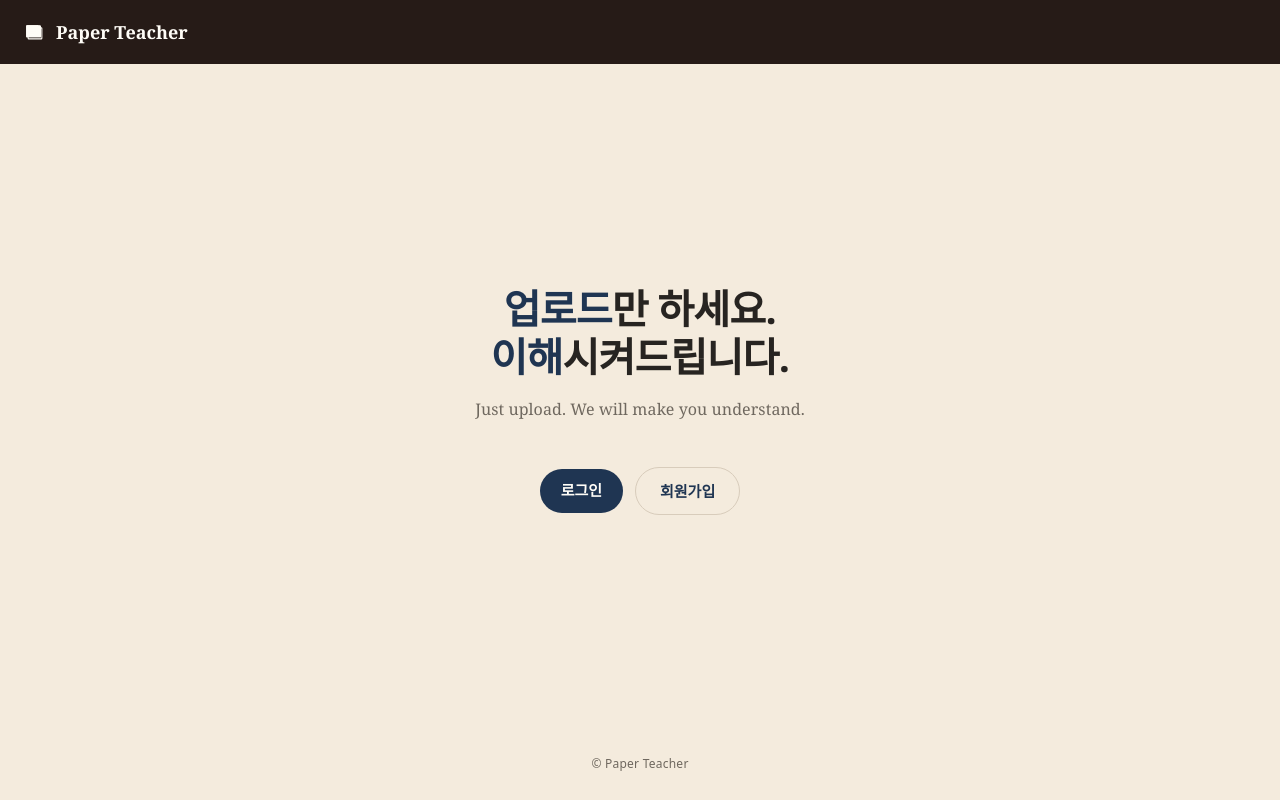
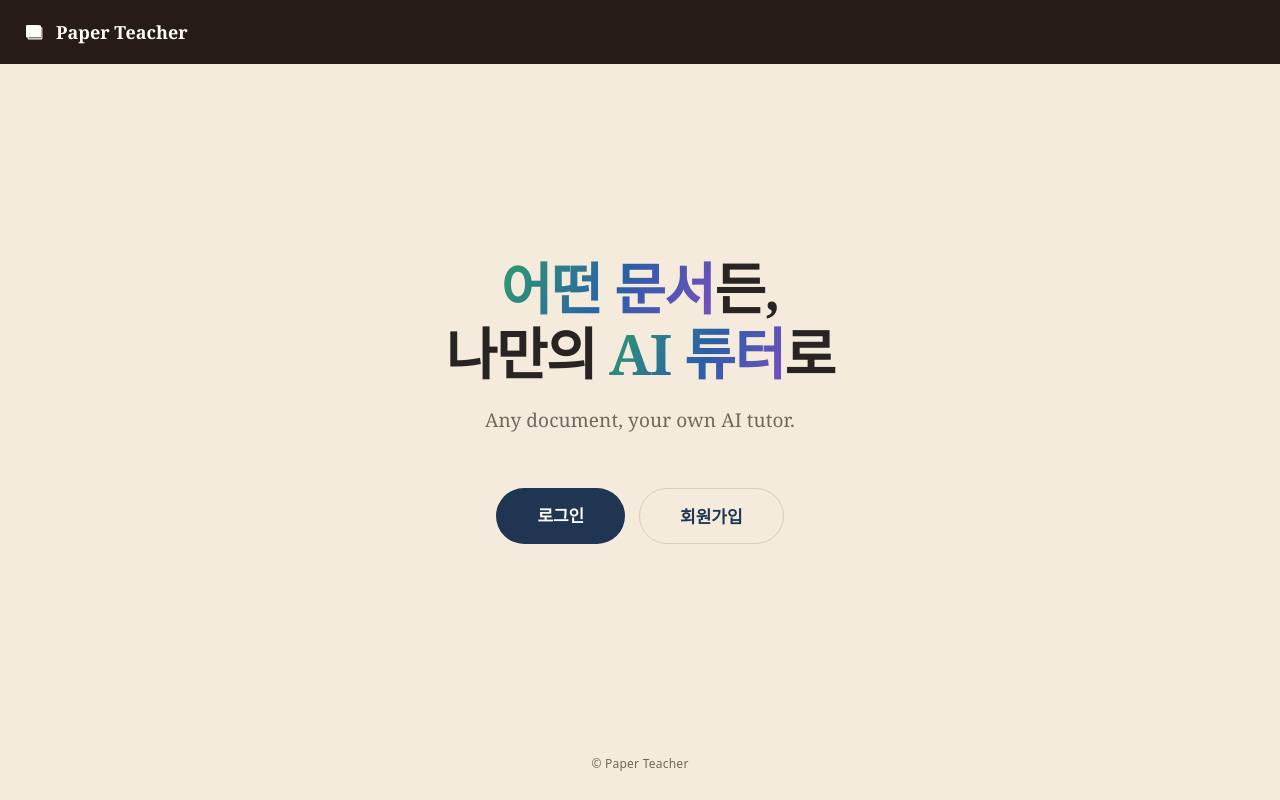
Before and after one commit to team-ymc/app, a React (Vite) app in the folder fe/: page / in a window 1280 px wide. Built offline with nearby package versions, Linux system fonts and the light colour scheme; no server answers; a web font is replaced by a local one.

Commit message:
[YMC-330] feat(fe): 랜딩 문구·히어로 확대, 로그인 후 내 서재로 버튼 노출

```diff
--- a/fe/src/routes/LandingPage.tsx
+++ b/fe/src/routes/LandingPage.tsx
@@ -1,14 +1,20 @@
 import { useState } from 'react';
-import { Navigate } from 'react-router';
+import { useNavigate } from 'react-router';
 import { useAuth } from '../auth/AuthContext';
 import { Button } from '../design/components/Button';
 import { PaperStackMark } from '../design/components/PaperStackMark';
 
+const accentGradient = {
+  background: 'linear-gradient(120deg, #2E9E6B 0%, #2C5EAA 55%, #7C4DBE 100%)',
+  WebkitBackgroundClip: 'text',
+  backgroundClip: 'text',
+  color: 'transparent',
+} as const;
+
 export default function LandingPage() {
   const { status, startLogin, initialError } = useAuth();
+  const navigate = useNavigate();
   const [signupHover, setSignupHover] = useState(false);
-
-  if (status === 'authed') return <Navigate to="/library" replace />;
 
   return (
     <div
@@ -58,28 +64,28 @@ export default function LandingPage() {
           display: 'flex',
           flexDirection: 'column',
           alignItems: 'center',
-          gap: '36px',
+          gap: '44px',
           padding: '32px',
-          maxWidth: '480px',
+          maxWidth: '760px',
           textAlign: 'center',
           position: 'relative',
         }}
       >
-        <div style={{ display: 'flex', flexDirection: 'column', gap: '16px', fontFamily: 'var(--font-serif)', color: 'var(--color-text-heading)' }}>
+        <div style={{ display: 'flex', flexDirection: 'column', gap: '20px', fontFamily: 'var(--font-serif)', color: 'var(--color-text-heading)' }}>
           <div
             style={{
-              fontSize: 'var(--display-lg-size)',
-              fontWeight: 'var(--display-lg-weight)',
-              lineHeight: 'var(--display-lg-line)',
-              letterSpacing: 'var(--display-lg-tracking)',
+              fontSize: 'var(--hero-display-size)',
+              fontWeight: 'var(--hero-display-weight)',
+              lineHeight: 'var(--hero-display-line)',
+              letterSpacing: 'var(--hero-display-tracking)',
             }}
           >
-            <span style={{ color: 'var(--color-primary)' }}>업로드</span>만 하세요.
+            <span style={accentGradient}>어떤 문서</span>든,
             <br />
-            <span style={{ color: 'var(--color-primary)' }}>이해</span>시켜드립니다.
+            나만의 <span style={accentGradient}>AI 튜터</span>로
           </div>
-          <div style={{ fontSize: '16px', fontWeight: 400, lineHeight: 1.6, color: 'var(--color-text-muted)', letterSpacing: '0.005em' }}>
-            Just upload. We will make you understand.
+          <div style={{ fontSize: '19px', fontWeight: 400, lineHeight: 1.6, color: 'var(--color-text-muted)', letterSpacing: '0.005em' }}>
+            Any document, your own AI tutor.
           </div>
         </div>
 
@@ -89,8 +95,22 @@ export default function LandingPage() {
           </div>
         )}
 
-        <div style={{ display: 'flex', alignItems: 'center', gap: '12px', marginTop: '8px' }}>
-          <Button variant="primary" onClick={startLogin}>
+        <div style={{ display: 'flex', alignItems: 'center', gap: '14px', marginTop: '8px' }}>
+          {status === 'authed' ? (
+            <Button
+              variant="primary"
+              onClick={() => navigate('/library')}
+              style={{ height: '56px', padding: '0 72px', fontSize: '17px' }}
+            >
+              <span style={{ whiteSpace: 'nowrap' }}>내 서재로</span>
+            </Button>
+          ) : (
+            <>
+              <Button
+                variant="primary"
+                onClick={startLogin}
+                style={{ height: '56px', padding: '0 40px', fontSize: '17px' }}
+              >
                 <span style={{ whiteSpace: 'nowrap' }}>로그인</span>
               </Button>
               <button
@@ -102,12 +122,12 @@ export default function LandingPage() {
                   display: 'inline-flex',
                   alignItems: 'center',
                   justifyContent: 'center',
-              height: '48px',
-              padding: '0 24px',
+                  height: '56px',
+                  padding: '0 40px',
                   background: signupHover ? 'var(--color-primary-subtle)' : 'transparent',
                   color: 'var(--color-primary)',
                   fontFamily: 'var(--font-sans)',
-              fontSize: 'var(--ui-strong-size)',
+                  fontSize: '17px',
                   fontWeight: 'var(--ui-strong-weight)',
                   borderRadius: 'var(--radius-pill)',
                   border: signupHover ? '1px solid var(--color-primary)' : '1px solid var(--color-border)',
@@ -118,6 +138,8 @@ export default function LandingPage() {
               >
                 회원가입
               </button>
+            </>
+          )}
         </div>
       </div>
 
```
Also changed, not shown: 1 other file (tests, documents, lock files or other folders). Lines whose indentation alone changed are shown as unchanged.
